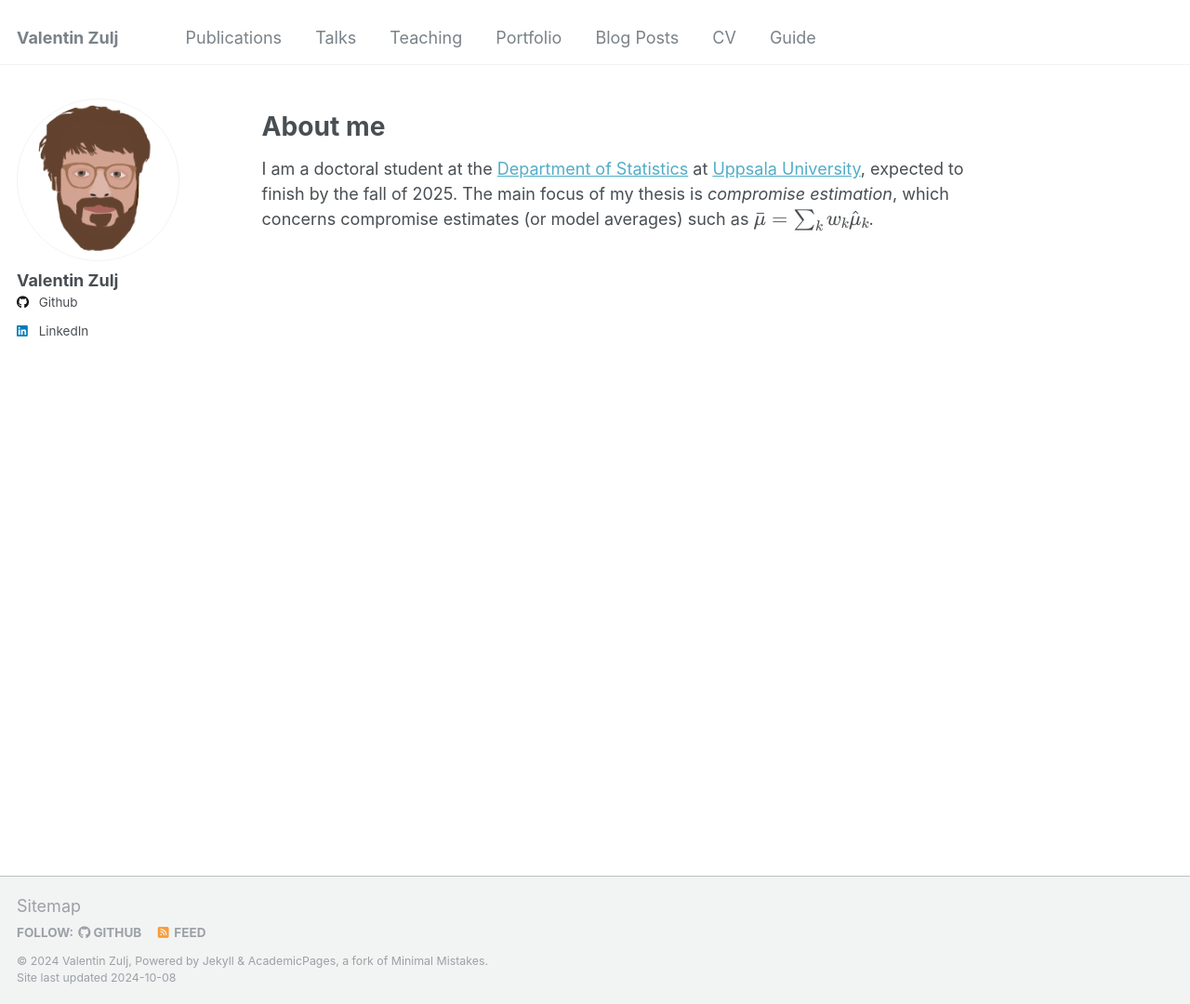
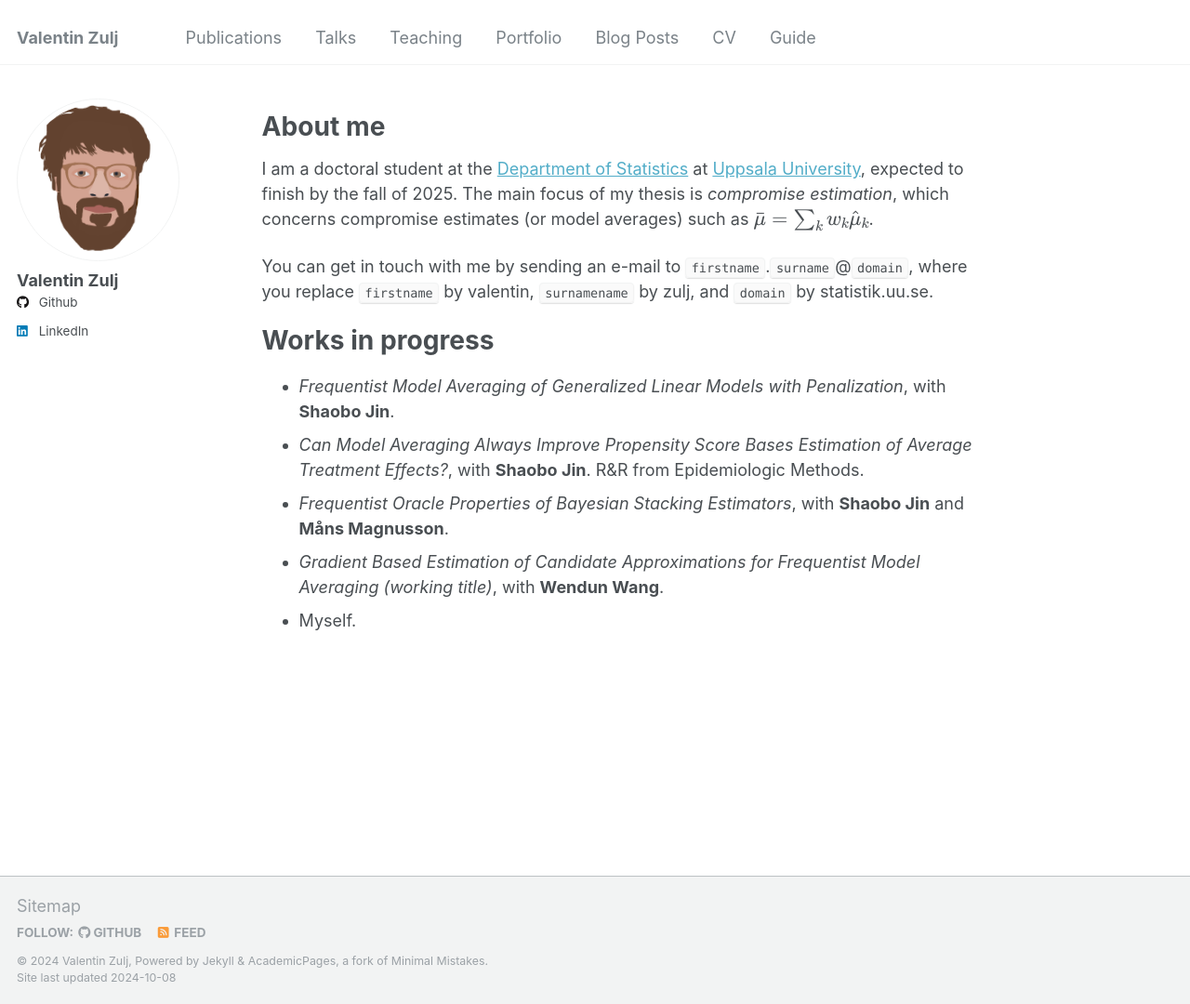
Before and after one commit to valentinzulj/valentinzulj.github.io, a Jekyll site: the page built from _pages/about.md, in a window 1280 px wide and 1080 px high. Shown: the whole window at 93% size. Built offline with Jekyll 4.4.1, drawn with Linux system fonts in a browser that asks for light colours.

Commit message:
update about me

```diff
--- a/_pages/about.md
+++ b/_pages/about.md
@@ -12,3 +12,14 @@ About me
 ======
 
 I am a doctoral student at the [Department of Statistics](https://www.uu.se/en/department/statistics) at [Uppsala University](https://www.uu.se/en), expected to finish by the fall of 2025. The main focus of my thesis is *compromise estimation*, which concerns compromise estimates (or model averages) such as $$\bar \mu = \sum_k w_k \hat \mu_k$$.
+
+You can get in touch with me by sending an e-mail to `firstname`.`surname`@`domain`, where you replace `firstname` by valentin, `surnamename` by zulj, and `domain` by statistik.uu.se.
+
+Works in progress
+======
++ *Frequentist Model Averaging of Generalized Linear Models with Penalization*, with **Shaobo Jin**.
++ *Can Model Averaging Always Improve Propensity Score Bases Estimation of Average Treatment Effects?*, with **Shaobo Jin**. R&R from Epidemiologic Methods.
++ *Frequentist Oracle Properties of Bayesian Stacking Estimators*, with **Shaobo Jin** and **Måns Magnusson**.
++ *Gradient Based Estimation of Candidate Approximations for
+Frequentist Model Averaging (working title)*, with **Wendun Wang**.
++ Myself.
```
